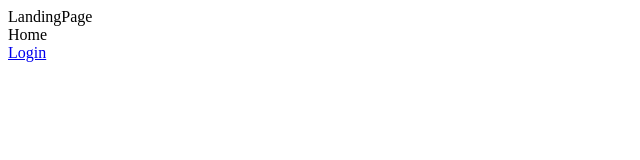
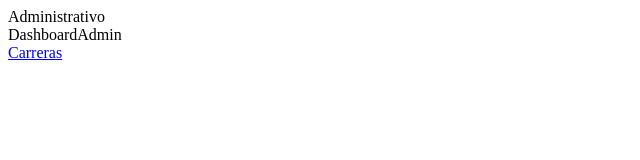
Before and after one commit to TomiCaratti13/TRC_manager_front, a React (Vite) app: page /pt-092/administrativo in a window 1280 px wide. Before the commit this address led to /. Shown: the top 160 px of the page, without its empty margins (0-640 px from the left). Built offline with nearby package versions, Linux system fonts and the light colour scheme.

Commit message:
create administrativo component

```diff
--- a/index.html
+++ b/index.html
@@ -2,7 +2,7 @@
 <html lang="es">
   <head>
     <meta charset="UTF-8" />
-    <link rel="icon" type="image" href="./public/logo.webp" />
+    <link rel="icon" type="image" href="./logo.webp" />
     <meta name="viewport" content="width=device-width, initial-scale=1.0" />
     <title>GESTA - Gestión Académica</title>
   </head>
--- a/src/App.jsx
+++ b/src/App.jsx
@@ -3,9 +3,14 @@ import LandingPage from './pages/landing/LandingPage.jsx'
 import Home from './pages/landing/Home.jsx'
 import Login from './pages/landing/Login.jsx'
 import Register from './pages/landing/Register.jsx'
-import Super from './pages/super/Super'
-import Dashboard from './pages/super/Dashboard'
-import Instituciones from './pages/super/Instituciones'
+import Super from './pages/super/Super.jsx'
+import Dashboard from './pages/super/Dashboard.jsx'
+import Instituciones from './pages/super/Instituciones.jsx'
+import Administrativo from './pages/administrativo/Administrativo.jsx'
+import DashboardAdmin from './pages/administrativo/DashboardAdmin.jsx'
+import Carreras from './pages/administrativo/Carreras.jsx'
+
+
 function App() {
 
   return (
@@ -19,6 +24,13 @@ function App() {
         <Route index element={<Dashboard />} />
         <Route path='instituciones' element={<Instituciones />} />
       </Route>
+      <Route path='/pt-092/administrativo' element={<Administrativo />} >
+        <Route index element={<DashboardAdmin />} />
+        <Route path='carreras' element={<Carreras />} />
+      </Route>
+
+
+
       <Route path='*' element={<Navigate to="/" />} />
     </Routes >
   )
--- /dev/null
+++ b/src/pages/administrativo/Administrativo.jsx
@@ -0,0 +1,12 @@
+import { Outlet } from 'react-router'
+
+function Administrativo() {
+  return (
+    <>
+      <div>Administrativo</div>
+      <Outlet />
+    </>
+  )
+}
+
+export default Administrativo
--- /dev/null
+++ b/src/pages/administrativo/Carreras.jsx
@@ -0,0 +1,12 @@
+import { Link } from "react-router-dom"
+
+function Carreras() {
+  return (
+    <>
+      <div>Carreras</div>
+      <Link to='/pt-092/administrativo'>Regresar</Link>
+    </>
+  )
+}
+
+export default Carreras
--- /dev/null
+++ b/src/pages/administrativo/DashboardAdmin.jsx
@@ -0,0 +1,12 @@
+import { Link } from "react-router-dom"
+
+function DashboardAdmin() {
+  return (
+    <>
+    <div>DashboardAdmin</div>
+    <Link to='carreras'>Carreras</Link>
+  </>
+  )
+}
+
+export default DashboardAdmin
--- a/src/pages/landing/LandingPage.jsx
+++ b/src/pages/landing/LandingPage.jsx
@@ -1,6 +1,7 @@
 import { Outlet } from "react-router-dom"
 
 function LandingPage() {
+
   return (
     <>
     <div>LandingPage</div>
--- a/src/pages/landing/Login.jsx
+++ b/src/pages/landing/Login.jsx
@@ -1,10 +1,20 @@
 import { Link } from "react-router-dom"
+import Institucion from '../../utils/mock/Institucion.json'
 
 function Login() {
+
+  const registro = Institucion.registro;
+
   return (
     <>
     <div>Login</div>
+    <br />
+    <br />
     <Link to='/super'>Admin</Link>
+    <br />
+    {/* <Link to={`/${registro}/administrativo`}>Administrativo</Link> */}
+    <Link to='/pt-092/administrativo'>Administrativo</Link>
+    <br />
     <br />
     <Link to='/register'>Register</Link>
     </>
--- /dev/null
+++ b/src/utils/mock/Institucion.json
@@ -0,0 +1,4 @@
+  {
+    "nombre":"Isabel la Católica",
+    "registro":"pt-092"
+  }
```
